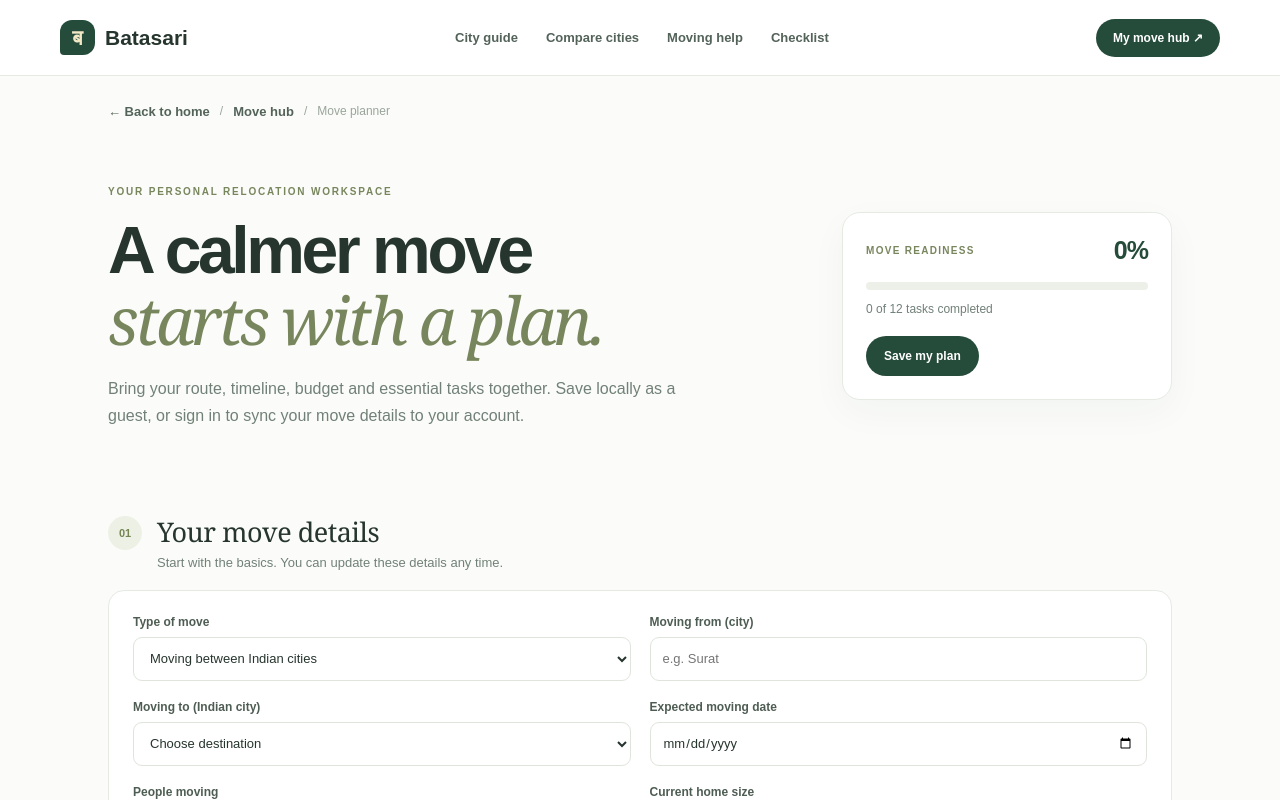
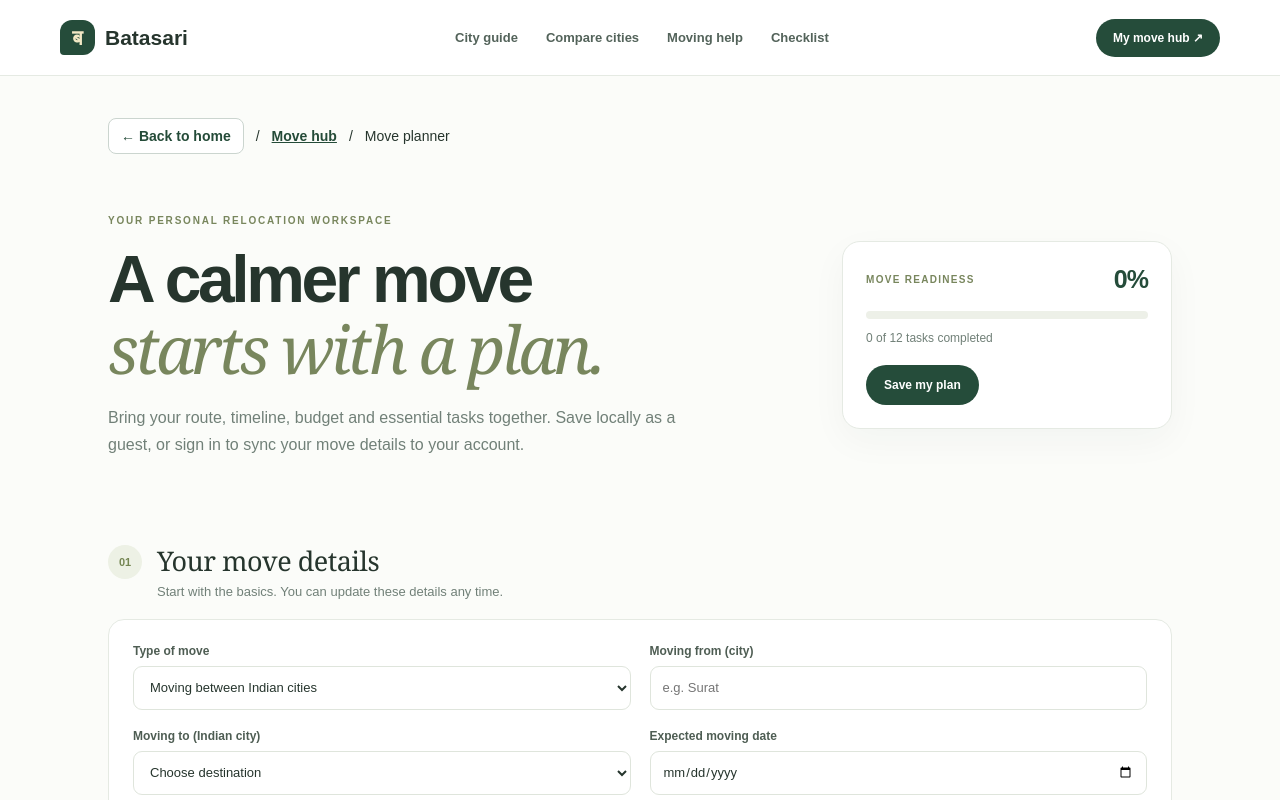
Before and after one commit to nikitha14-dotcom/batasari, a Next.js app in the folder web/: page /plan in a window 1280 px wide. Shown: the top 800 px of the page. Built offline with nearby package versions, Linux system fonts and the light colour scheme; no server answers.

Commit message:
Force visible planner breadcrumb navigation

```diff
--- a/web/app/plan/MovePlanner.tsx
+++ b/web/app/plan/MovePlanner.tsx
@@ -151,7 +151,7 @@ export default function MovePlanner() {
         <Link className={styles.topAction} href="/categories">My move hub ↗</Link>
       </header>
       <div className={styles.container}>
-        <div className={styles.breadcrumb}><Link className={styles.backLink} href="/">← Back to home</Link><span aria-hidden="true">/</span><Link href="/categories">Move hub</Link><span aria-hidden="true">/</span><span aria-current="page">Move planner</span></div>
+        <nav aria-label="Breadcrumb" style={{ display: "flex", alignItems: "center", flexWrap: "wrap", gap: 12, margin: "18px 0 24px", fontSize: 14 }}><Link href="/" style={{ display: "inline-flex", alignItems: "center", minHeight: 36, padding: "0 12px", border: "1px solid #cbd5cf", borderRadius: 8, color: "#244b38", background: "#fff", fontWeight: 700, textDecoration: "none" }}>← Back to home</Link><span aria-hidden="true">/</span><Link href="/categories" style={{ color: "#244b38", fontWeight: 600, textDecoration: "underline" }}>Move hub</Link><span aria-hidden="true">/</span><span aria-current="page">Move planner</span></nav>
         <section className={styles.hero}>
           <div><p className={styles.kicker}>YOUR PERSONAL RELOCATION WORKSPACE</p><h1>A calmer move<br /><em>starts with a plan.</em></h1><p className={styles.heroText}>Bring your route, timeline, budget and essential tasks together. Save locally as a guest, or sign in to sync your move details to your account.</p></div>
           <aside className={styles.progressCard}><div className={styles.progressTop}><span>MOVE READINESS</span><strong>{progress}%</strong></div><div className={styles.track}><span style={{ width: `${progress}%` }} /></div><p>{checked.length} of {TASKS.length} tasks completed</p><button type="button" onClick={save} className={styles.saveButton} disabled={saving}>{saving ? "Saving…" : "Save my plan"}</button>{saved && <span className={styles.saved} role="status">{synced ? "Synced to your account and saved on this device ✓" : "Saved on this device ✓"}</span>}{saveError && <span className={styles.saveError} role="alert">{saveError}</span>}</aside>
```
